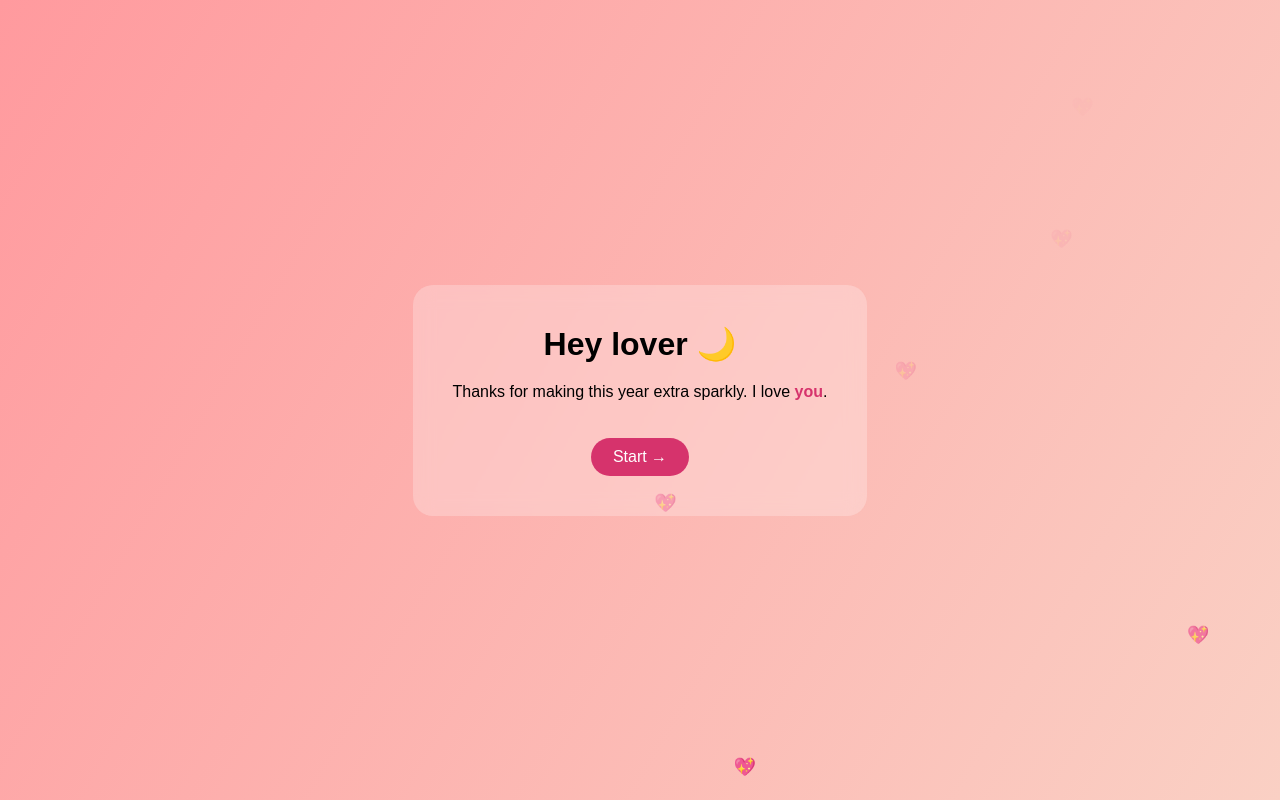
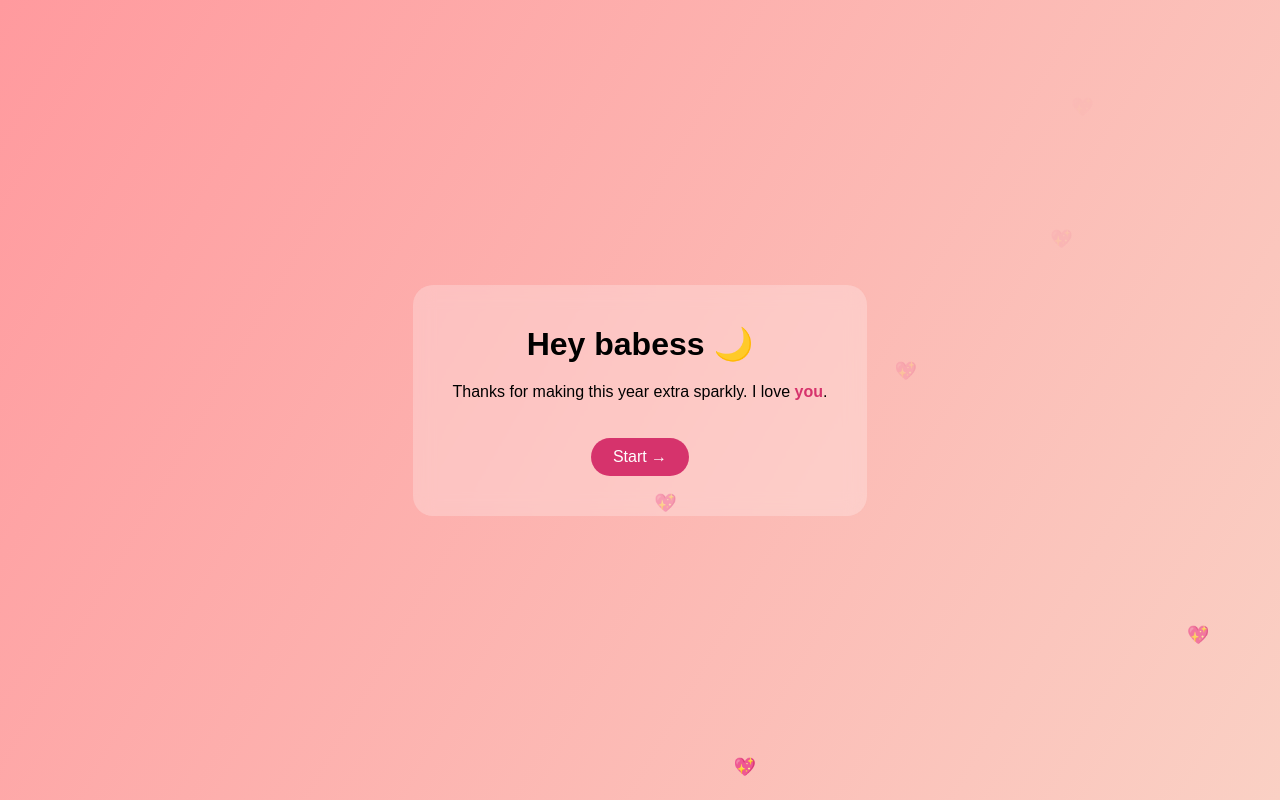
Before and after one commit to notvarnav-crypto/newyear-babyyy, a plain HTML site: page index.html in a window 1280 px wide. Drawn offline with Linux system fonts and the light colour scheme.

Commit message:
Update index.html

```diff
--- a/index.html
+++ b/index.html
@@ -6,7 +6,7 @@
 </head>
 <body>
   <div class="card">
-    <h1>Hey lover 🌙</h1>
+    <h1>Hey babess 🌙</h1>
     <p>
       Thanks for making this year extra sparkly.
       I love <span>you</span>.
```
